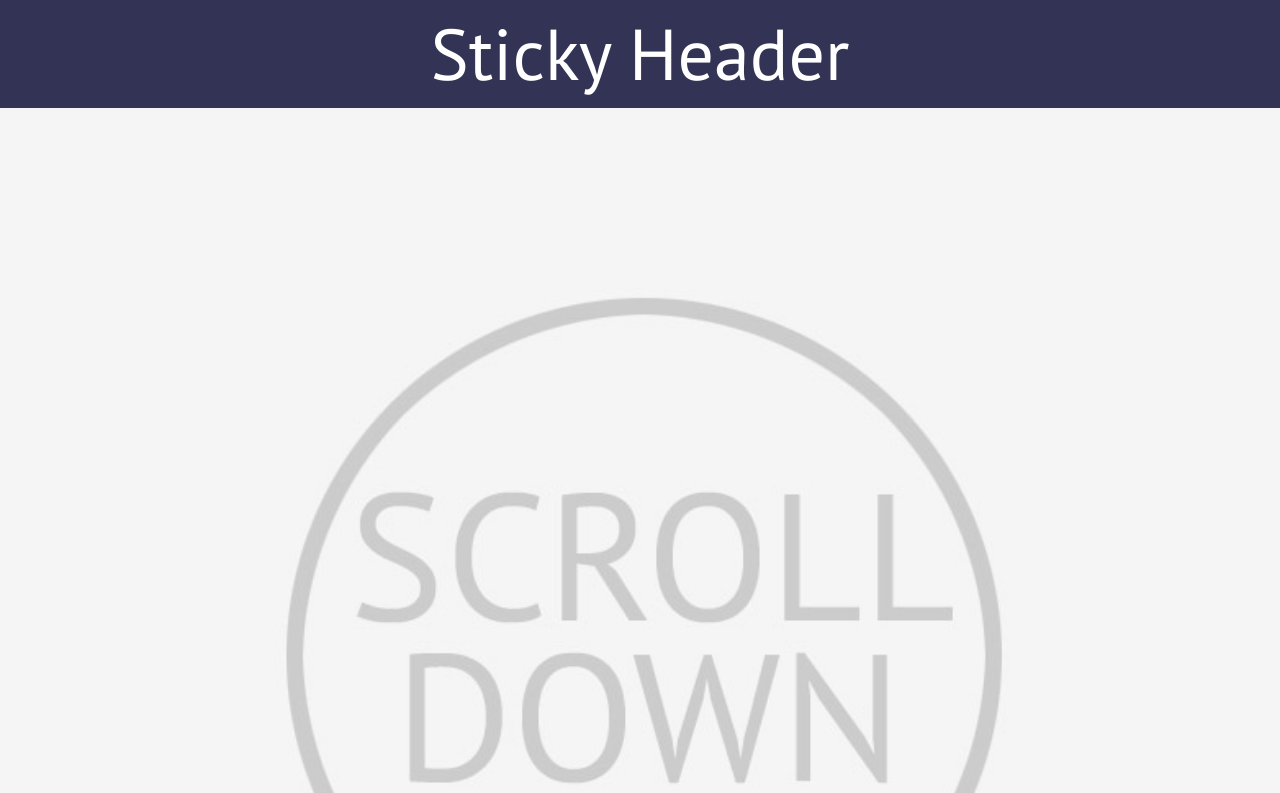
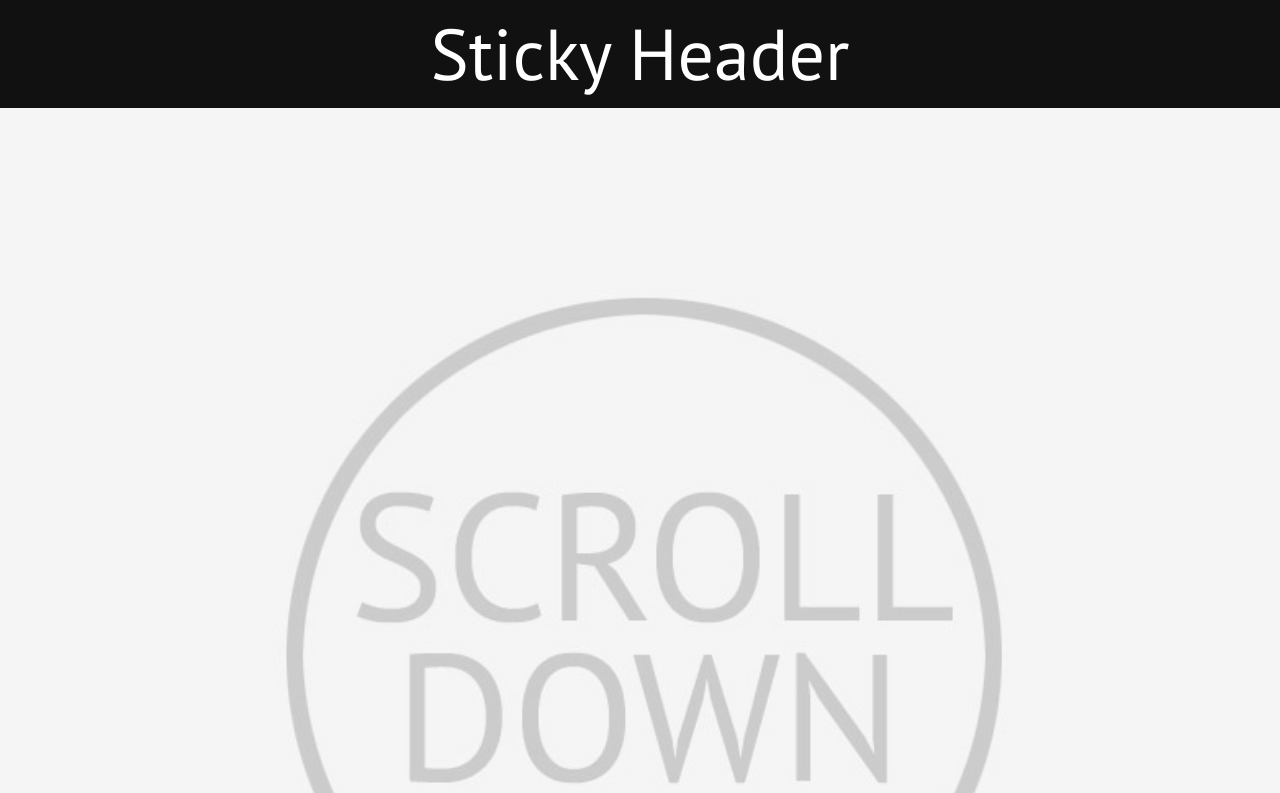
Before and after one commit to Ij888/stickyHeadr, a plain HTML site: page index.html in a window 1280 px wide. Shown: the top 793 px of the page. Drawn offline with nearby package versions, Linux system fonts and the light colour scheme.

Commit message:
cleaned up naming

```diff
--- a/index.html
+++ b/index.html
@@ -15,7 +15,7 @@
 <header><h1>Sticky Header</h1></header>
 
 <!-- an image for demonstration purposes -->
-<img src="large-image.jpg" width="782" height="2000" alt="Big Image"/>
+<img src="longImage.jpg" alt="Big Image"/>
 
 <!-- import jQuery -->
 <script src="http://ajax.googleapis.com/ajax/libs/jquery/1.11.0/jquery.min.js"></script>
--- a/main.css
+++ b/main.css
@@ -8,7 +8,7 @@
    font-size: 72px;
    line-height: 108px;
    height: auto;
-   background: #335;
+   background: #111;
    color: #fff;
    font-family: 'PT Sans', sans-serif;
 
```
Also changed, not shown: longImage.jpg (renamed from large-image.jpg).
